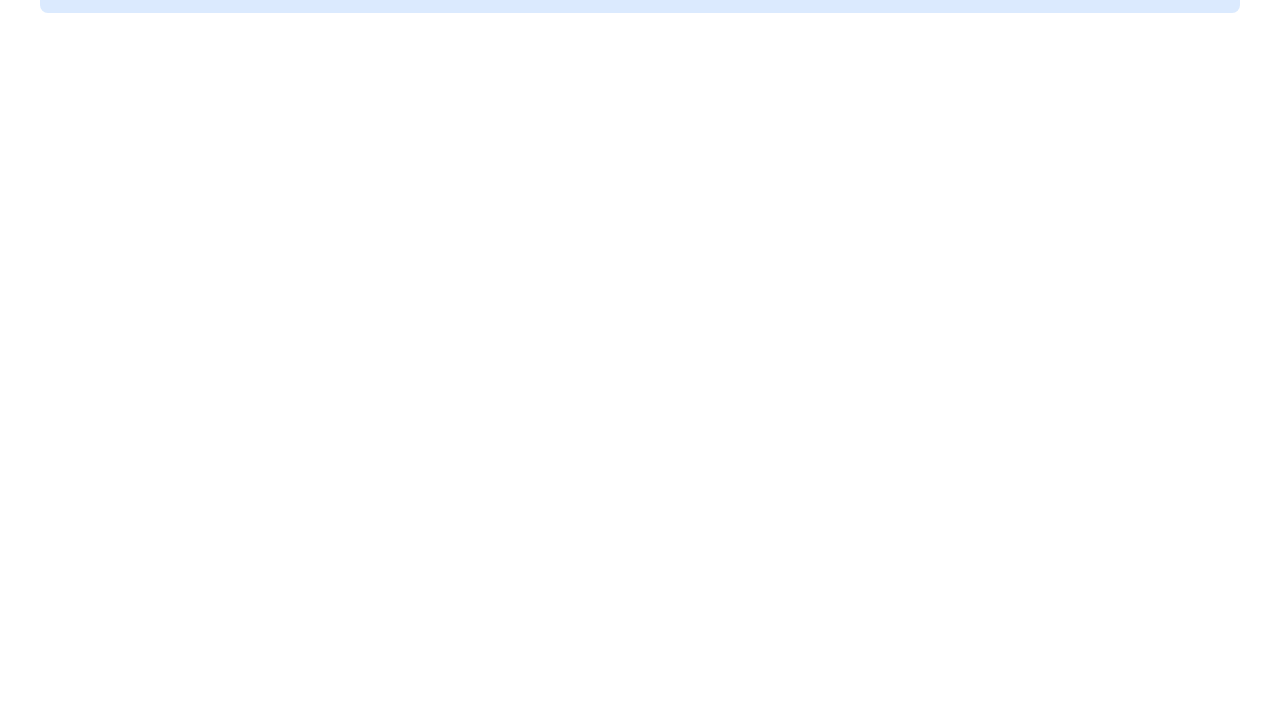
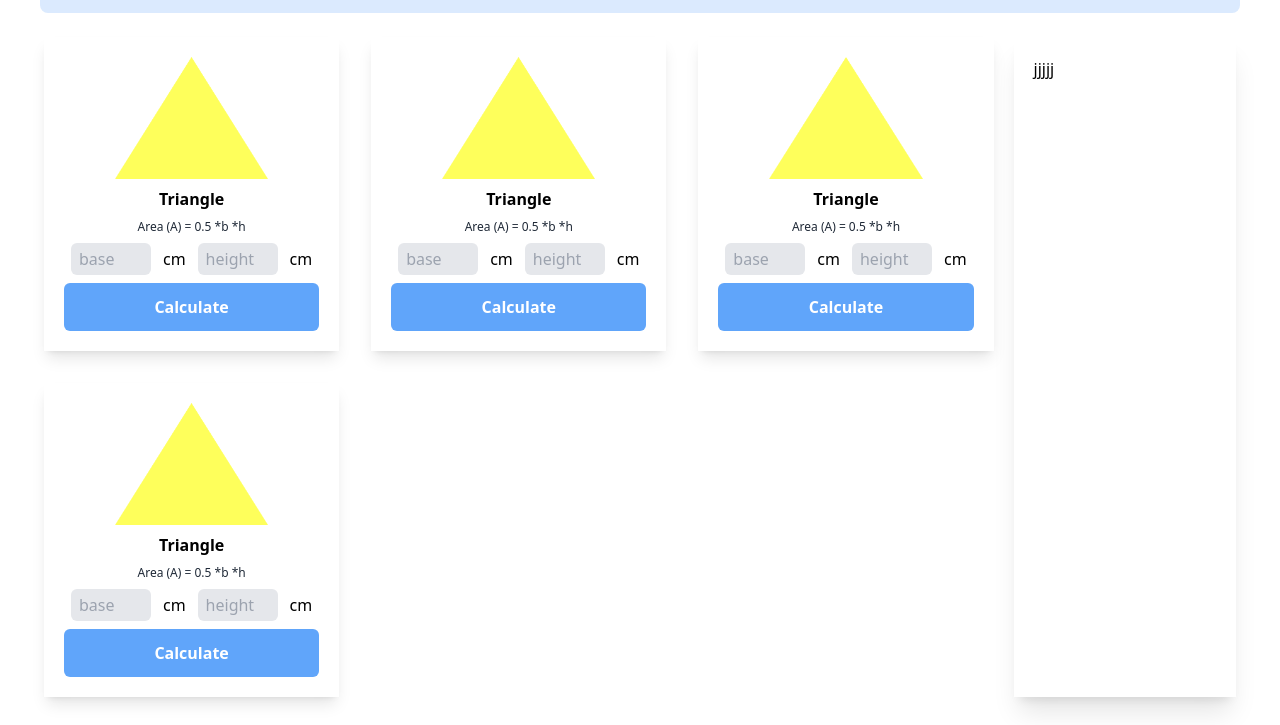
Before and after one commit to rjspyk5/Geometry-calculation-site, a plain HTML site: page index.html in a window 1280 px wide. Shown: the part 115-840 px from the top of the page. Before the commit the page ends 800 px from the top, so only its background shows below. Drawn offline with nearby package versions, Linux system fonts and the light colour scheme.

Commit message:
basic full stucture complete

```diff
--- a/index.html
+++ b/index.html
@@ -17,6 +17,58 @@
         </div>
         <button type="button" class="btn bg-blue-500 rounded text-white p-2">Button</button>
     </nav>
+    <!-- main -->
+    <main class="grid grid-cols-5  gap-5 p-1 my-5">
+        <div class="grid grid-cols-1 md:grid-cols-3 gap-8 col-span-4 ">
+            <!-- Triangle -->
+            <div class="p-5 shadow-lg text-center space-y-2">
+                <img src="images/triangle.png" class="mx-auto w-3/5" alt="triangle image">
+                <p class="font-bold">Triangle</p>
+                <p class="text-xs text-gray-800">Area (A) = 0.5 *b *h</p>
+                <div class="flex justify-center items-center space-x-3"><input type="text"
+                        class="w-20 bg-gray-200 rounded-md py-1 px-2" placeholder="base"><label for="">cm</label><input
+                        type="text" class="w-20 bg-gray-200 rounded-md py-1 px-2" placeholder="height"><label
+                        for="">cm</label></div>
+                <button type="button" class="w-full text-white bg-blue-400 font-bold p-3 rounded-md">Calculate</button>
+            </div>
+            <!-- Rectangle -->
+            <div class="p-5 shadow-lg text-center space-y-2">
+                <img src="images/triangle.png" class="mx-auto w-3/5" alt="triangle image">
+                <p class="font-bold">Triangle</p>
+                <p class="text-xs text-gray-800">Area (A) = 0.5 *b *h</p>
+                <div class="flex justify-center items-center space-x-3"><input type="text"
+                        class="w-20 bg-gray-200 rounded-md py-1 px-2" placeholder="base"><label for="">cm</label><input
+                        type="text" class="w-20 bg-gray-200 rounded-md py-1 px-2" placeholder="height"><label
+                        for="">cm</label></div>
+                <button type="button" class="w-full text-white bg-blue-400 font-bold p-3 rounded-md">Calculate</button>
+            </div>
+            <!-- Parrallelogram -->
+            <div class="p-5 shadow-lg text-center space-y-2">
+                <img src="images/triangle.png" class="mx-auto w-3/5" alt="triangle image">
+                <p class="font-bold">Triangle</p>
+                <p class="text-xs text-gray-800">Area (A) = 0.5 *b *h</p>
+                <div class="flex justify-center items-center space-x-3"><input type="text"
+                        class="w-20 bg-gray-200 rounded-md py-1 px-2" placeholder="base"><label for="">cm</label><input
+                        type="text" class="w-20 bg-gray-200 rounded-md py-1 px-2" placeholder="height"><label
+                        for="">cm</label></div>
+                <button type="button" class="w-full text-white bg-blue-400 font-bold p-3 rounded-md">Calculate</button>
+            </div>
+            <!-- Rhombus -->
+            <div class="p-5 shadow-lg text-center space-y-2">
+                <img src="images/triangle.png" class="mx-auto w-3/5" alt="triangle image">
+                <p class="font-bold">Triangle</p>
+                <p class="text-xs text-gray-800">Area (A) = 0.5 *b *h</p>
+                <div class="flex justify-center items-center space-x-3"><input type="text"
+                        class="w-20 bg-gray-200 rounded-md py-1 px-2" placeholder="base"><label for="">cm</label><input
+                        type="text" class="w-20 bg-gray-200 rounded-md py-1 px-2" placeholder="height"><label
+                        for="">cm</label></div>
+                <button type="button" class="w-full text-white bg-blue-400 font-bold p-3 rounded-md">Calculate</button>
+            </div>
+        </div>
+        <div class="p-5 shadow-xl col-span-1">
+            <h1>jjjjj</h1>
+        </div>
+    </main>
 
     <script src="js/index.js"></script>
 </body>
```
